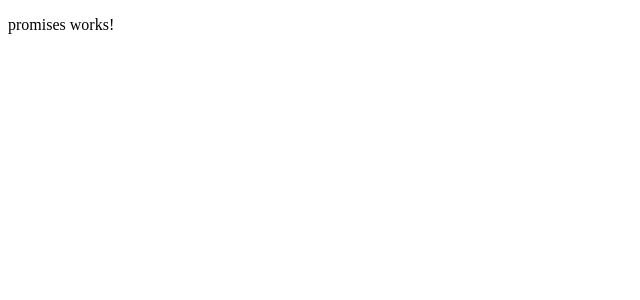
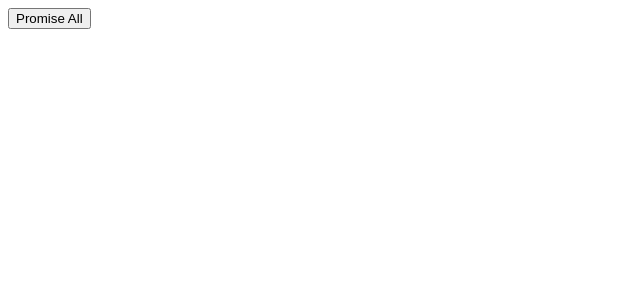
Before and after one commit to thiago-desenv/fundamentos-angular-http, an Angular app: page / in a window 1280 px wide. Shown: the top 300 px of the page, without its empty margins (0-640 px from the left). Built offline with nearby package versions, Linux system fonts and the light colour scheme.

Commit message:
Criado o método PromiseAll para chamar mais de uma promise ao mesmo tempo

```diff
--- a/src/app/components/promises/promise.service.ts
+++ b/src/app/components/promises/promise.service.ts
@@ -37,6 +37,6 @@ export class PromiseService {
   }
 
   getTodos() {
-    return firstValueFrom(this._httpClient.get('https://jsonplaceholder.typicode.com/todos'));
+    return firstValueFrom(this._httpClient.get('https://jsonplaceholder.typicode.com/todoss'));
   }
 }
--- a/src/app/components/promises/promises.component.html
+++ b/src/app/components/promises/promises.component.html
@@ -1 +1 @@
-<p>promises works!</p>
+<button (click)="promisseAll()">Promise All</button>
--- a/src/app/components/promises/promises.component.ts
+++ b/src/app/components/promises/promises.component.ts
@@ -14,17 +14,27 @@ export class PromisesComponent {
   ngOnInit() {
     // this._promisesService.promiseSimples().then((value) => { console.log('Then', value) });
 
-    console.log('1');
+    // console.log('1');
 
-    this._promisesService.promiseRejected()
-      .then((value) => { console.log('Resolved') })
-      .catch((error) =>  {
-        console.log('Catch ', error);
-      })
-      .finally(() =>  {
-        console.log('Finally');
-      });
+    // this._promisesService.promiseRejected()
+    //   .then((value) => { console.log('Resolved') })
+    //   .catch((error) =>  {
+    //     console.log('Catch ', error);
+    //   })
+    //   .finally(() =>  {
+    //     console.log('Finally');
+    //   });
 
-      console.log('2');
+    //   console.log('2');
+  }
+
+  promisseAll() {
+    Promise.all([
+      this._promisesService.getUsers(),
+      this._promisesService.getTodos()
+    ])
+    .then((response) => { console.log('Response', response); })
+    .catch((error) => { console.log('Error', error); })
+    .finally(() => console.log('Finally'));
   }
 }
```
